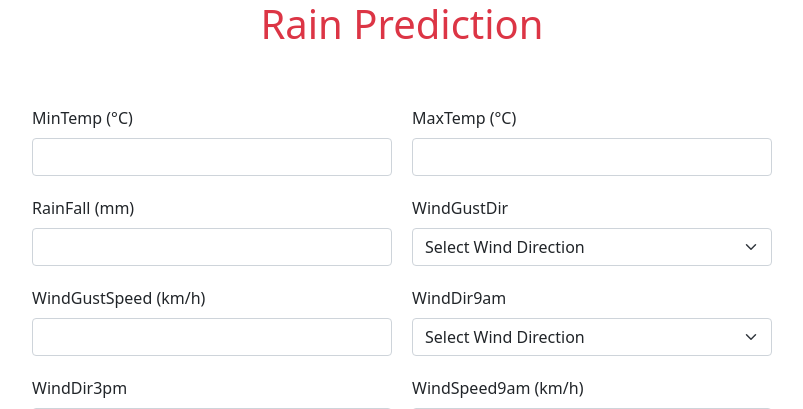
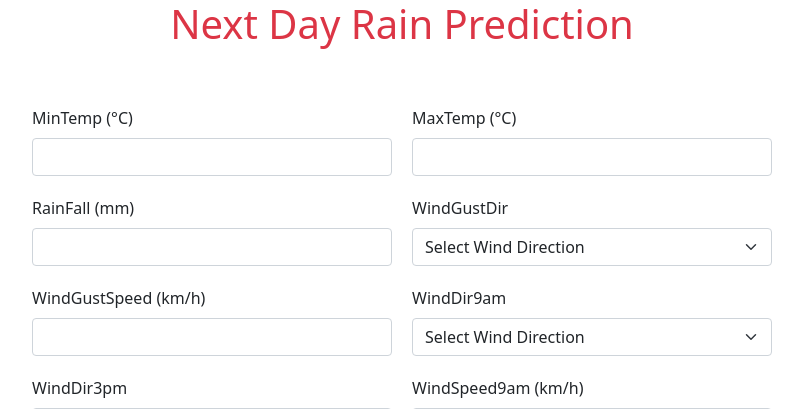
Before and after one commit to Raj-Zinzuvadiya/Next_Day_Rain_Prediction_Australia, a Flask app: page / in a window 1280 px wide. Shown: the top 409 px of the page, without its empty margins (238-1041 px from the left). Run offline with Flask 2, Linux system fonts and the light colour scheme; parts of the project's set-up code (start-up, migrations or seed data) failed here and were passed over.

Commit message:
Update index.html

```diff
--- a/templates/index.html
+++ b/templates/index.html
@@ -8,7 +8,7 @@
     <!-- Bootstrap CSS -->
     <link href="https://cdn.jsdelivr.net/npm/bootstrap@5.0.2/dist/css/bootstrap.min.css" rel="stylesheet" integrity="sha384-EVSTQN3/azprG1Anm3QDgpJLIm9Nao0Yz1ztcQTwFspd3yD65VohhpuuCOmLASjC" crossorigin="anonymous">
 
-    <title>Rain Prediction</title>
+    <title>Next Day Rain Prediction</title>
     <style>
     .col-md-4,.col-md-1{
         padding: 10px;
@@ -23,7 +23,7 @@
   </head>
   <body>
 
-    <h1 class="text-center text-danger">Rain Prediction</h1>
+    <h1 class="text-center text-danger">Next Day Rain Prediction</h1>
 
     <div class="container mt-5">
 
```
